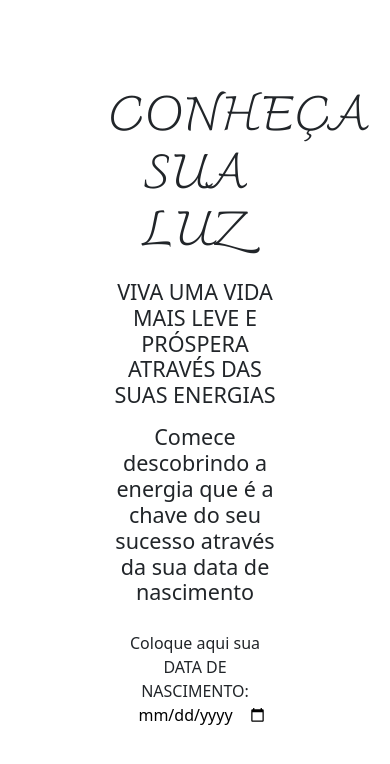
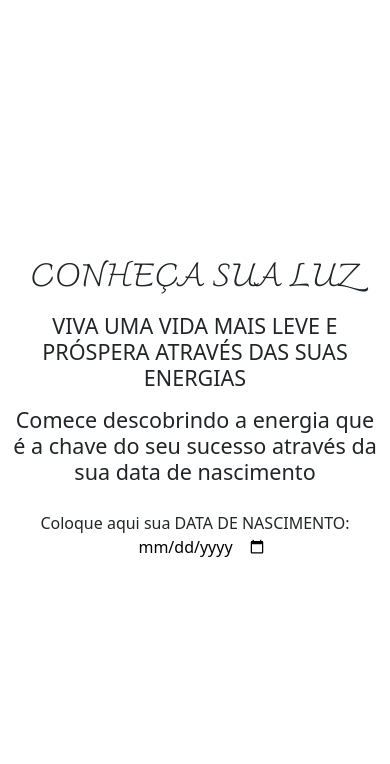
Before and after one commit to pedrovieira31/calculo-data, an Angular app: page / in a window 390 px wide. Shown: the top 764 px of the page. Built offline with nearby package versions, Linux system fonts and the light colour scheme.

Commit message:
apply reponsive layout for mobile

```diff
--- a/src/app/app.component.css
+++ b/src/app/app.component.css
@@ -24,6 +24,20 @@
   -ms-transform: translateY(-50%) translateX(50%);
   transform: translateY(-50%) translateX(50%);
 }
+@media screen and (max-width: 600px) {
+  .vertical-center {
+    margin: auto;
+    padding: 10px;
+    width: 100%;
+    position: absolute;
+    top: 50%;
+    transform: translateY(-50%);
+  }
+  h5 {
+    font-size: xx-large !important;
+    font-family: Charmonman;
+  }
+}
 h5 {
   font-size: -webkit-xxx-large;
   font-family: Charmonman;
```
